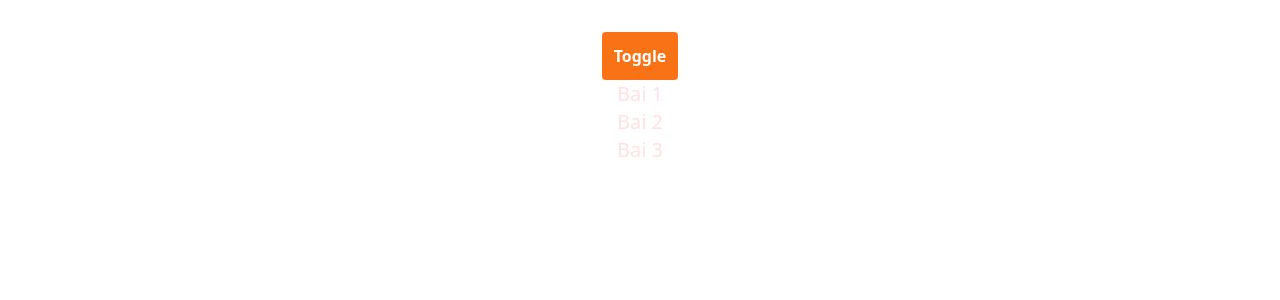
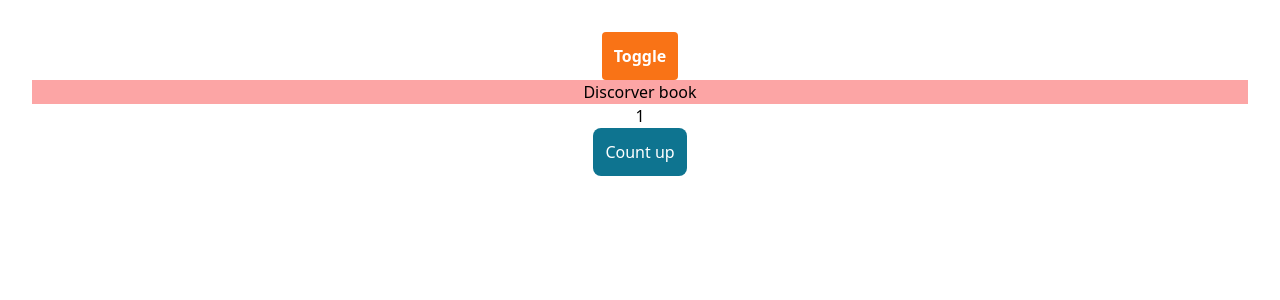
Before and after one commit to dragon3636/book-web, a React (Vite) app: page / in a window 1280 px wide. Both pictures are taken after a click on the button "Toggle". Shown: the top 300 px of the page. Built offline with nearby package versions, Linux system fonts and the light colour scheme.

Commit message:
using useLayoutEffect

```diff
--- a/src/App.jsx
+++ b/src/App.jsx
@@ -5,20 +5,20 @@ import './App.css'
 // import CounDown from './components/f8/CounDown';
 // import CounDownTimeout from './components/f8/CounDownTimeout';
 // import PreviewAvatar from './components/f8/PreviewAvatar';
-import Comment from './components/f8/Comment';
+import Layer from './components/f8/Layer';
 // import Dropdown from "./components/dropdown/Dropdown";
 // import Select from './components/dropdown/Select';
 // import Item from './components/dropdown/Item';
 // import List from './components/dropdown/List';
 // import { DropdownProvider } from './components/dropdown/dropdown-context';
-const countryData = ['Vietname', 'Thailand', 'China', 'Japan'];
+// const countryData = ['Vietname', 'Thailand', 'China', 'Japan'];
 
 function App() {
   const [toggle, setToggle] = useState(false);
   return (
     <div className='w-full h-96'>
       <button type="button" className='bg-orange-500 rounded font-bold text-white p-3' onClick={() => setToggle(!toggle)}>Toggle</button>
-      {toggle && <Comment></Comment>
+      {toggle && <Layer></Layer>
       }
     </div>
   )
--- /dev/null
+++ b/src/components/f8/Layer.jsx
@@ -0,0 +1,23 @@
+import { useLayoutEffect, useState } from "react"
+
+const Layer = () => {
+    const [count, setCount] = useState(1);
+    useLayoutEffect(() => {
+        if (count > 3) {
+            setCount(0);
+        }
+    }, [count])
+    const handleCountUp = () => {
+        setCount(preVal => preVal + 1);
+    }
+    return (
+        <div>
+            <h3 className={`font-normal ${count === 4 ? 'bg-blue-300' : 'bg-red-300'}`}>Discorver book</h3>
+            <h1>
+                {count}
+            </h1>
+            <button type="button" className="bg-cyan-700 p-3 rounded-lg text-white" onClick={handleCountUp}>Count up</button>
+        </div>
+    )
+}
+export default Layer;
```
